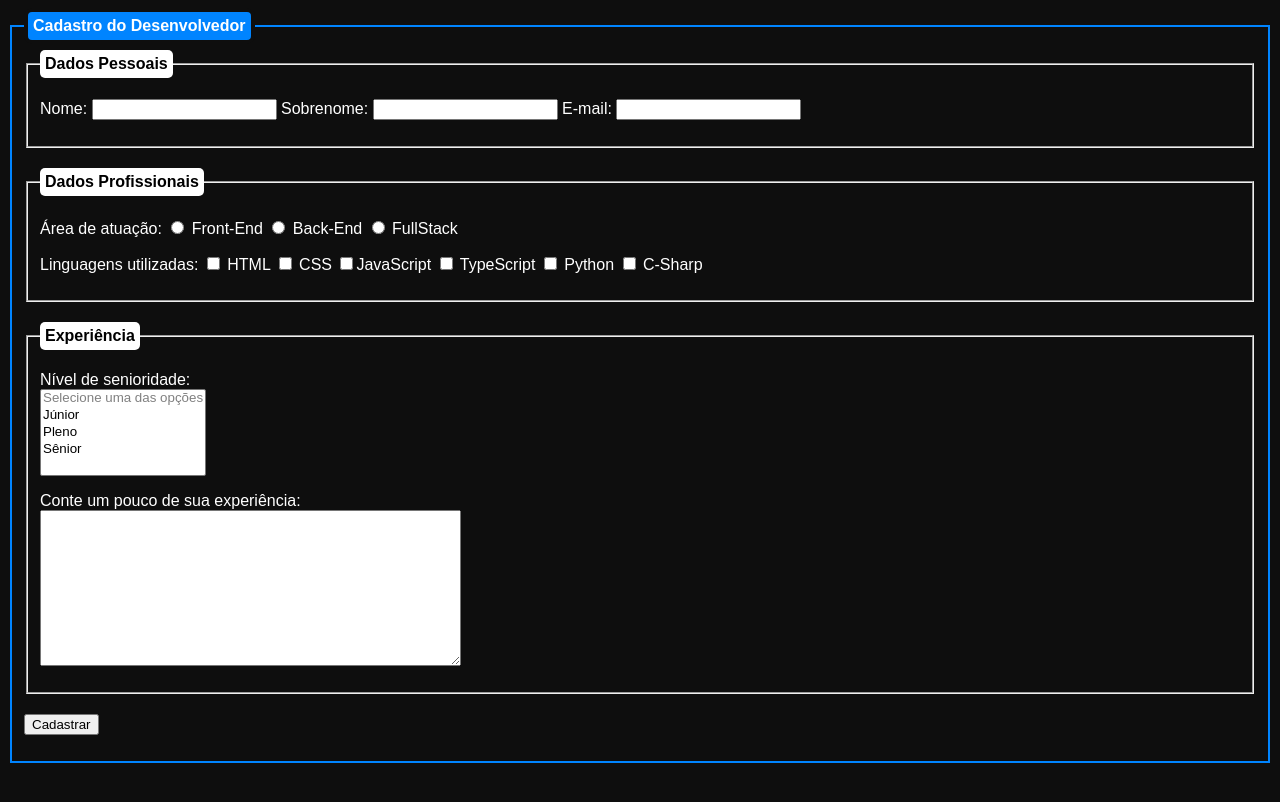
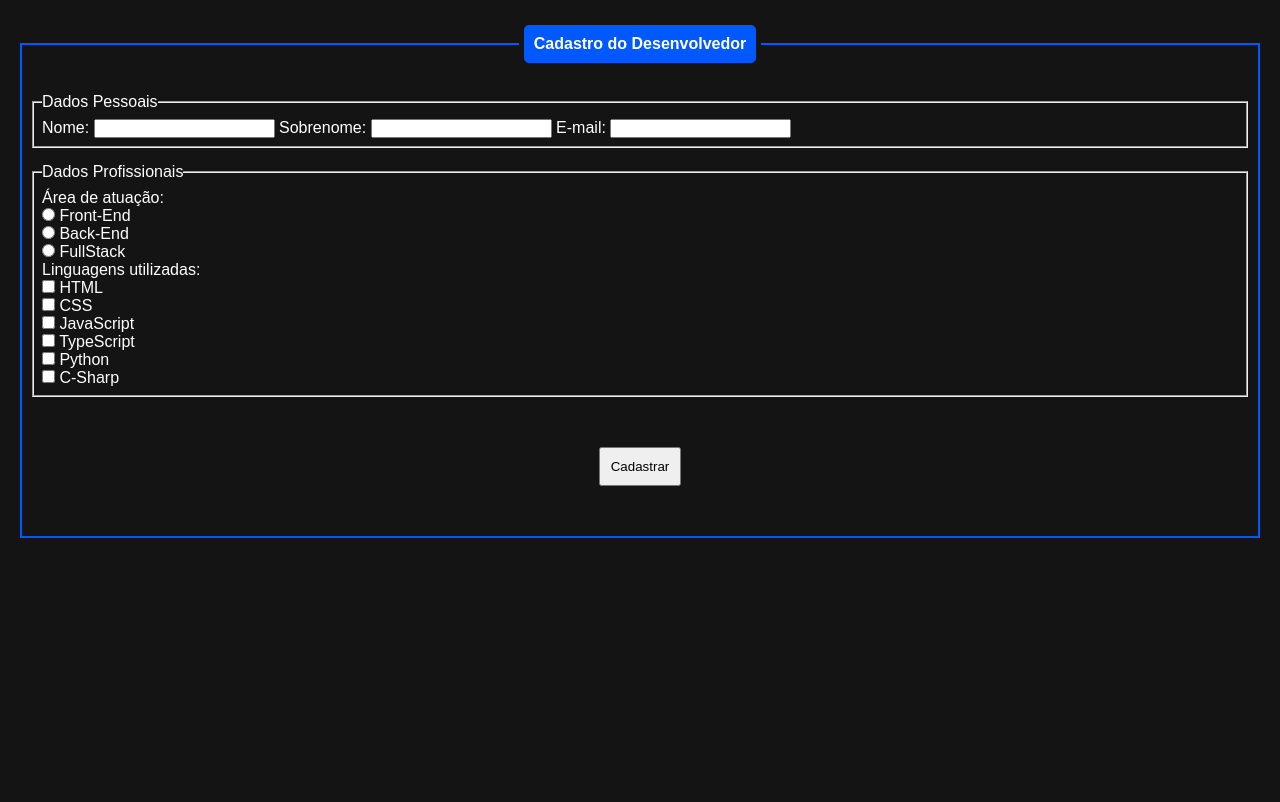
Before and after one commit to andre-f-alves/projeto-dev, a plain HTML site: page site/index.html in a window 1280 px wide. Drawn offline with Linux system fonts and the light colour scheme.

Commit message:
Modificação do projeto

```diff
--- a/site/index.html
+++ b/site/index.html
@@ -8,12 +8,13 @@
     <link rel="stylesheet" href="style.css">
 </head>
 <body>
-    <form action="#">
+    <form action="cadastro.php" method="post">
         <fieldset id="principal">
-            <legend id="legenda">Cadastro do Desenvolvedor</legend>
 
-            <fieldset>
-                <legend class="dados">Dados Pessoais</legend>
+            <legend id="titulo">Cadastro do Desenvolvedor</legend>
+
+            <fieldset class="dados">
+                <legend>Dados Pessoais</legend>
                 <p>
                     <label for="nome">Nome: </label>
                     <input type="text" name="nome" id="nome" required>
@@ -24,39 +25,22 @@
                 </p>
             </fieldset>
 
-            <fieldset>
-                <legend class="dados">Dados Profissionais</legend>
+            <fieldset class="dados">
+                <legend>Dados Profissionais</legend>
                 <p>
-                    Área de atuação:
-                    <input type="radio" name="area" id="front-end"><label for="front-end"> Front-End</label>
-                    <input type="radio" name="area" id="back-end"><label for="back-end"> Back-End</label>
+                    Área de atuação:<br>
+                    <input type="radio" name="area" id="front-end"><label for="front-end"> Front-End</label><br>
+                    <input type="radio" name="area" id="back-end"><label for="back-end"> Back-End</label><br>
                     <input type="radio" name="area" id="fullstack"><label for="fullstack"> FullStack</label>
                 </p>
                 <p>
-                    Linguagens utilizadas:
-                    <input type="checkbox" name="html" id="html"><label for="html"> HTML</label>
-                    <input type="checkbox" name="css" id="css"><label for="css"> CSS</label>
-                    <input type="checkbox" name="js" id="js"><label for="js">JavaScript</label>
-                    <input type="checkbox" name="ts" id="ts"><label for="ts"> TypeScript</label>
-                    <input type="checkbox" name="python" id="python"><label for="python"> Python</label>
+                    Linguagens utilizadas:<br>
+                    <input type="checkbox" name="html" id="html"><label for="html"> HTML</label><br>
+                    <input type="checkbox" name="css" id="css"><label for="css"> CSS</label><br>
+                    <input type="checkbox" name="js" id="js"><label for="js"> JavaScript</label><br>
+                    <input type="checkbox" name="ts" id="ts"><label for="ts"> TypeScript</label><br>
+                    <input type="checkbox" name="python" id="python"><label for="python"> Python</label><br>
                     <input type="checkbox" name="c-sharp" id="c-sharp"><label for="c-sharp"> C-Sharp</label>
-                </p>
-            </fieldset>
-
-            <fieldset>
-                <legend class="dados">Experiência</legend>
-                <p>
-                    Nível de senioridade:
-                    <select name="senioridade" id="senioridade" size="5" class="caixa">
-                        <option value="option0" disabled>Selecione uma das opções</option>
-                        <option value="option1">Júnior</option>
-                        <option value="option2">Pleno</option>
-                        <option value="option3">Sênior</option>
-                    </select>
-                </p>
-                <p>
-                    Conte um pouco de sua experiência:
-                    <textarea name="experiencia" id="experiencia" cols="50" rows="10" class="caixa"></textarea>
                 </p>
             </fieldset>
             <p>
--- a/site/style.css
+++ b/site/style.css
@@ -1,38 +1,50 @@
 @charset 'UTF-8';
 
-body {
-    background-color: rgb(14, 14, 14);
-    font-family: Arial, Helvetica, sans-serif;
+:root {
+    --fonte-padrão: Arial, Calibri, Helvetica, sans-serif;
+    --cor1: #141414;
+    --cor2: #0059ff;
 }
 
-#principal {
-    border: 2px solid rgb(0, 132, 255);
+* {
+    padding: 0px;
+    margin: 0px;
 }
 
-#principal > fieldset {
-    margin-bottom: 20px;
-}
-
-#legenda {
-    background-color: rgb(0, 132, 255);
-    font-weight: bold;
-    color: white;
-    padding: 5px;
-    border: 4px solid rgb(14, 14, 14);
-    border-radius: 8px;
-}
-
-.dados {
-    background-color: white;
-    font-weight: bold;
-    padding: 5px;
-    border-radius: 5px;
-}
-
-p {
+body {
+    height: 100vh;
+    background-color: var(--cor1);
+    font-family: var(--fonte-padrão);
     color: white;
 }
 
-.caixa {
+fieldset#principal {
+    position: relative;
+    padding: 10px;
+    padding-bottom: 50px;
+    border: 2px solid var(--cor2);
+    margin: 20px;
+}
+
+legend#titulo {
+    background-color: var(--cor2);
+    text-align: center;
+    font-weight: bold;
+    color: white;
+    padding: 10px;
+    border: 5px solid var(--cor1);
+    border-radius: 10px;
+
+}
+
+fieldset.dados {
+    padding: 8px;
+    margin: 15px 0px;
+}
+
+#botao {
     display: block;
+    padding: 10px;
+    margin: auto;
+    margin-top: 50px;
 }
```
